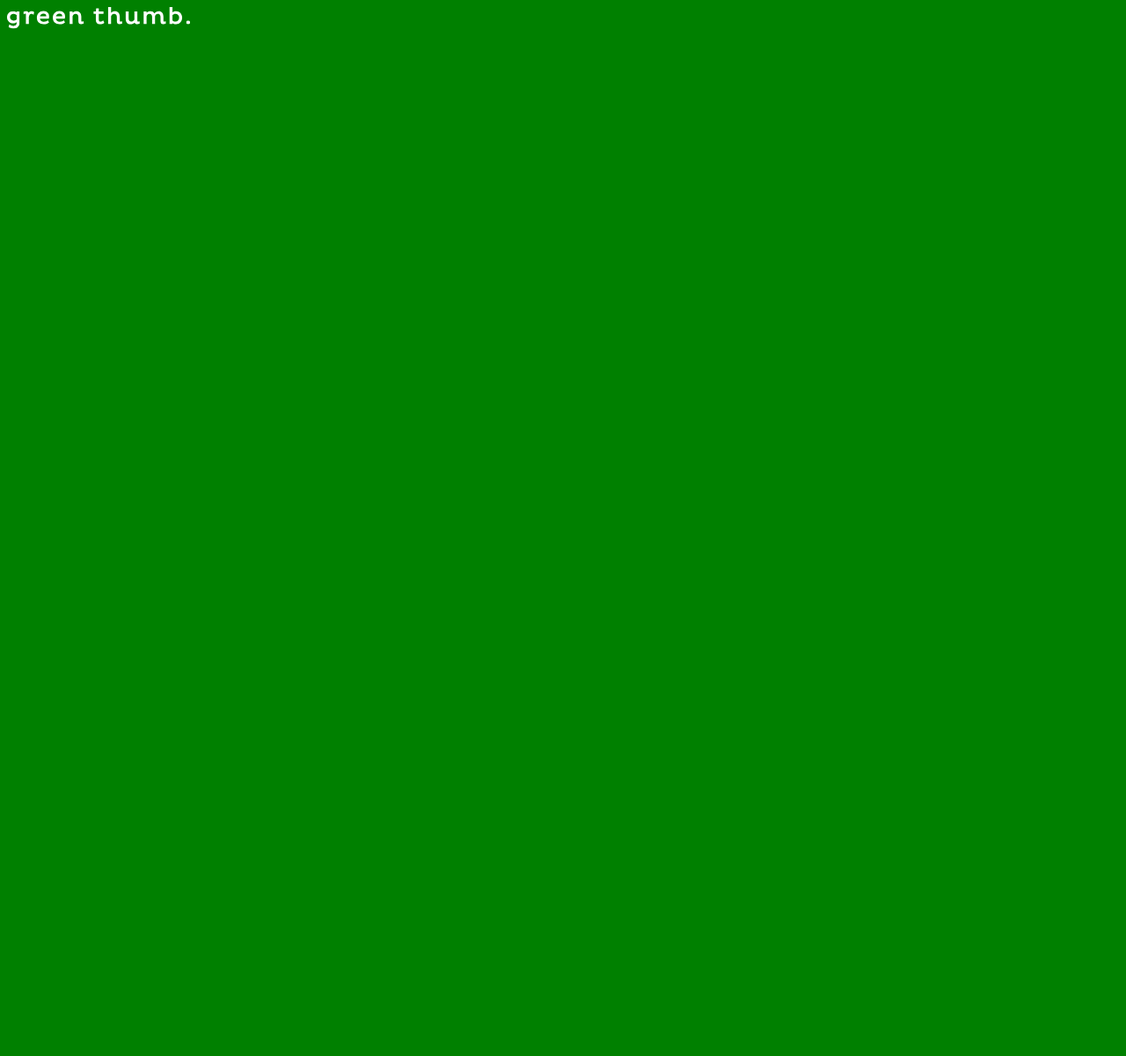
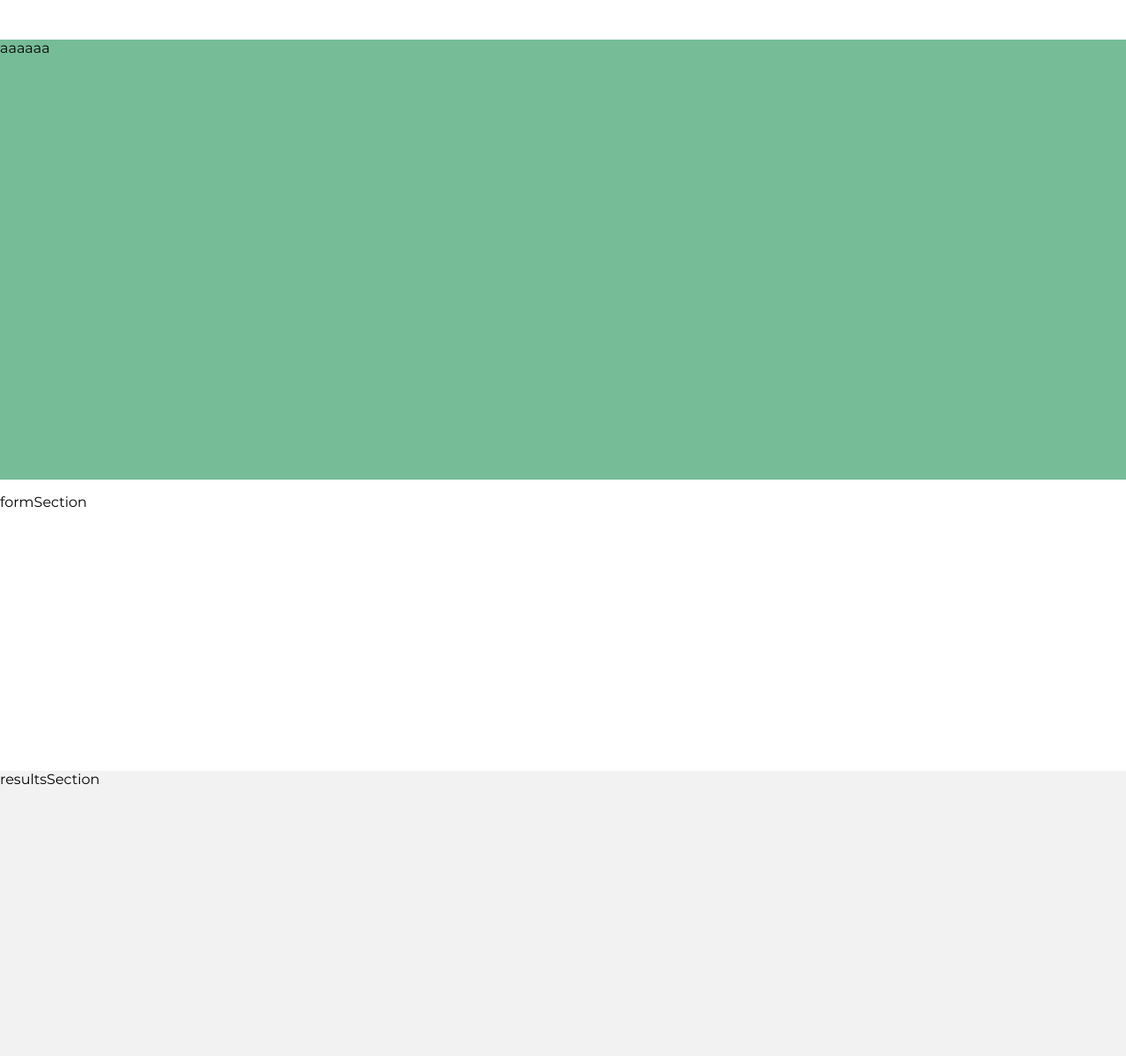
Before and after one commit to jpsant/single-page-layout, a website built with Parcel: page index.html in a window 1280 px wide. Shown: the whole page at 88% size. Before the commit the page ends 800 px from the top, so only its background shows below. Built offline with nearby package versions, Linux system fonts and the light colour scheme.

Commit message:
FEAT: Iniciando o desenvolvimento

```diff
--- a/index.html
+++ b/index.html
@@ -4,14 +4,25 @@
     <title>Front End Test - Greenthumb</title>
     <meta charset="utf-8" />
     <meta name="viewport" content="width=device-width, initial-scale=1" />
-    <link
-      href="https://fonts.googleapis.com/css2?family=Montserrat:wght@400;700&display=swap"
-      rel="stylesheet"
-    />
-    <link rel="stylesheet" href="./index.scss" />
+    <link rel="stylesheet" href="styles.scss" />
   </head>
 
   <body>
     <img src="images/icons/logo-white.svg" alt="Greenthumb" />
+    <section class="heroSection">
+      <div class="heroSection__container">
+        <p>aaaaaa</p>
+      </div>
+    </section>
+    <section class="formSection">
+      <div class="formSection__container">
+        <p>formSection</p>
+      </div>
+    </section>
+    <section class="resultsSection">
+      <div class="resultsSection__container">
+        <p>resultsSection</p>
+      </div>
+    </section>
   </body>
 </html>
--- a/index.scss
+++ /dev/null
@@ -1,4 +0,0 @@
-body {
-    font-family: "Montserrat", sans-serif;
-    background-color: green;
-}
--- /dev/null
+++ b/styles.scss
@@ -0,0 +1,48 @@
+@import './foundations/colors.scss';
+@import './foundations/fonts.scss';
+@import './foundations/mixins.scss';
+
+html {
+  margin: 0;
+  padding: 0;
+}
+
+body {
+  font-family: "Montserrat", sans-serif;
+  background-color: var(--white);
+  margin: 0;
+}
+
+h1 {
+  margin: 0;
+}
+
+.heroSection {
+  width: 100%;
+  background-color: var(--green);
+  height: 500px;
+
+  &__container {
+      max-width: 900px;
+  }
+}
+
+.formSection {
+  width: 100%;
+  background-color: var(--white);
+  height: 299px;
+
+  &__container {
+    max-width: 900px;
+  }
+}
+
+.resultsSection {
+  width: 100%;
+  background-color: var(--white-variation);
+  height: 324px;
+
+  &__container {
+    max-width: 900px;
+  }
+}
```
